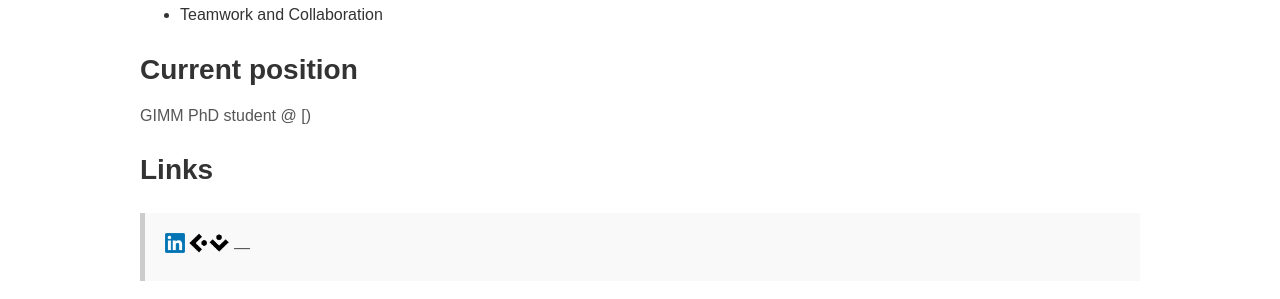
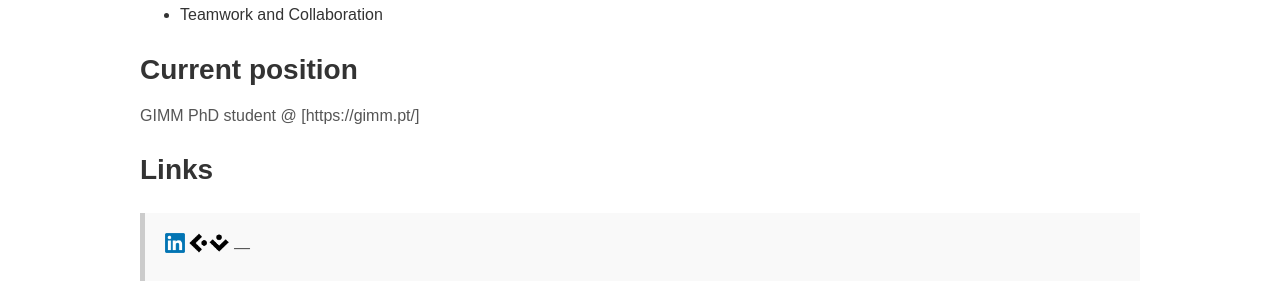
Before and after one commit to CordeiroLab/CordeiroLab.github.io, a Jekyll site: the page built from team/andre-meireis.md, in a window 1280 px wide. Shown: the part 1483-1782 px from the top of the page. Built offline with Jekyll 4.4.1, drawn with Linux system fonts in a browser that asks for light colours; some of the changed lines change nothing that is shown.

Commit message:
Update andre-meireis.md

```diff
--- a/team/andre-meireis.md
+++ b/team/andre-meireis.md
@@ -21,7 +21,7 @@ title: André Meireis
 - Teamwork and Collaboration
 
 ## Current position
-GIMM PhD student @ [)
+GIMM PhD student @ [https://gimm.pt/]
 
 ## Links
 >[<img src="/assets/images/icons/linkedin_icon.png" alt="linkedin" width="20" height="20">](https://www.linkedin.com/in/andré-meireis-9606b3208/)
```
